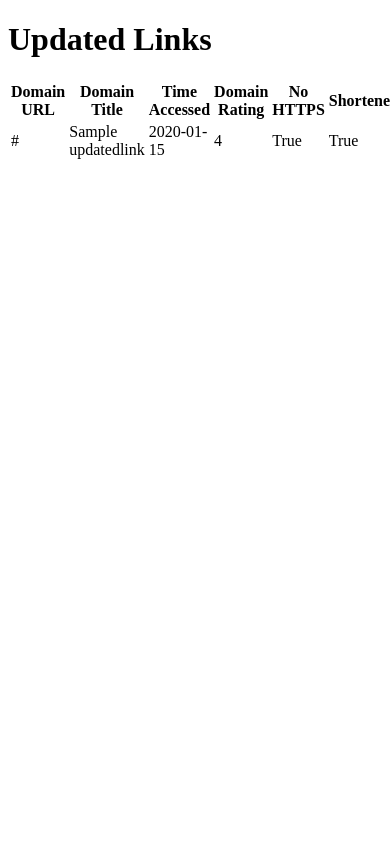
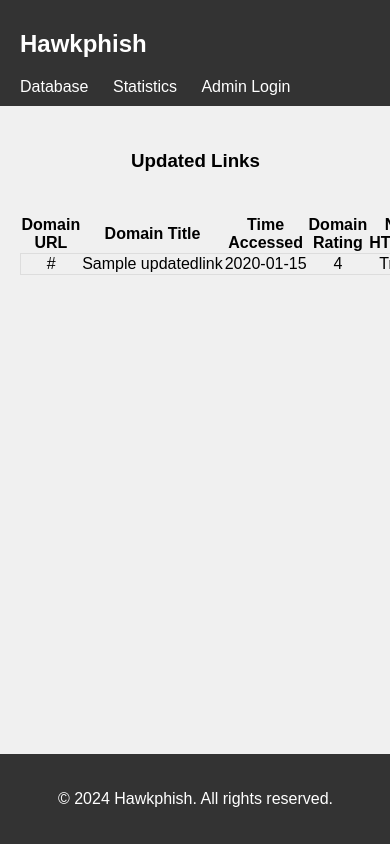
Before and after one commit to deigil/hawkphish_backend, a Django app: page /database/ in a window 390 px wide; the page is wider, and only the part inside the window is pictured. Run offline with Django 5.2, Linux system fonts and the light colour scheme; tables that the repository leaves empty hold one stand-in row (values such as "Sample post").

Commit message:
website and database updates

```diff
--- a/database/admin.py
+++ b/database/admin.py
@@ -1,5 +1,4 @@
 from django.contrib import admin
 from .models import *
 
-admin.site.register(Links)
 admin.site.register(updatedLink)
--- a/database/models.py
+++ b/database/models.py
@@ -1,22 +1,4 @@
 from django.db import models
-class Links(models.Model):
-    domainURL = models.CharField(max_length = 255, default= "No-URL")
-
-    domainTitle = models.CharField(max_length = 255, default= "No-Title")
-
-    timeAccessed = models.CharField(max_length = 255, default= "Never happened")
-
-    domainRating = models.IntegerField(default = 0)
-
-    reasonNoHttps = models.BooleanField(default = False)
-    reasonShortened = models.BooleanField(default = False)
-    reasonAtSymbol = models.BooleanField(default = False)
-    reasonBadExtension = models.BooleanField(default = False)
-
-    clicked_count = models.IntegerField(default = 1)
-
-    def __str__(self):
-        return self.domainURL
 
 class updatedLink(models.Model):
     domainURL = models.CharField(max_length = 255, default= "No-URL")
@@ -38,25 +20,3 @@ class updatedLink(models.Model):
 
     def __str__(self):
         return self.domainURL
-
-# import requests
-
-# # Create the article data
-# networkEntry = {
-#     "ssid": networkSSID,
-#     "bssid": networkBSSID
-# }
-
-# # Serialize the article data to JSON
-# json_data = json.dumps(networkEntry)
-
-# # Send the POST request to the API endpoint
-# response = requests.post("http://ec2-18-223-137-231.us-east-2.compute.amazonaws.com:8000/frontendAPI/", data=json_data, headers={"Content-Type": "application/json"})
-
-# # Check the response status code
-# if response.status_code == 201:
-#     print("Article created successfully!")
-#     print(response.json())
-# else:
-#     print("Error creating article:", response.status_code)
-#     print(response.text)
--- a/database/serializers.py
+++ b/database/serializers.py
@@ -3,11 +3,6 @@ from .models import *
 
 class LinkSerializer(serializers.ModelSerializer):
     class Meta:
-        model = Links
-        fields = ['domainURL','domainTitle','timeAccessed','domainRating',
-                  'reasonNoHttps','reasonShortened','reasonAtSymbol',
-                  'reasonBadExtension', 'clicked_count']
-
         model = updatedLink
         fields = ['domainURL','domainTitle','timeAccessed','domainRating',
                   'reasonNoHttps','reasonShortened','reasonAtSymbol',
--- a/static/website/css/styles.css
+++ b/static/website/css/styles.css
@@ -8,14 +8,23 @@ body {
   background-color: #f0f0f0;
 }
 
-.wrapper{
-  flex-grow: 1; /* Grow to fill remaining vertical space */
+.wrapper {
+  flex-grow: 1;
+}
+
+/* For smaller screens */
+@media only screen and (max-width: 600px) {
+  .container {
+    width: 100%; /* Adjust container width for smaller screens */
+    padding: 10px; /* Adjust padding for smaller screens */
+  }
 }
 
 .container {
-  max-width: 1200px;
+  width: 90%; /* Adjust container width to fit screen */
   margin: 0 auto;
   padding: 0 20px;
+  overflow-x: auto; /* Add horizontal scrolling if needed */
 }
 
 nav {
@@ -53,9 +62,9 @@ nav a:hover {
   text-align: center;
 }
 
-#hero h2 {
-  font-size: 36px;
-  color: #333;
+#hero2 {
+  padding: 25px 0;
+  text-align: center;
 }
 
 #features {
@@ -63,9 +72,39 @@ nav a:hover {
   text-align: center;
 }
 
+.table-container {
+  width: calc(100% - 25px);
+  padding: 10px;
+  box-sizing: border-box;
+}
+
+.database {
+  width: 100%;
+  max-width: 100%; /* Ensure table stays within container */
+  border-collapse: collapse;
+}
+
+
+.data {
+  padding: 8px;
+  text-align: center;
+  border: 1px solid #ddd;
+  overflow: hidden; /* Hide overflowing text */
+  text-overflow: ellipsis; /* Display ellipsis (...) for truncated text */
+  white-space: nowrap; /* Prevent text from wrapping */
+}
+
+/* Show full text on hover */
+.data:hover {
+  white-space: normal; /* Display full text on hover */
+  overflow: visible;
+  text-overflow: initial;
+}
+
 footer {
   background-color: #333;
   color: #fff;
   padding: 20px 0;
   text-align: center;
+  margin-top: auto;
 }
--- a/website/templates/list_links.html
+++ b/website/templates/list_links.html
@@ -1,14 +1,35 @@
-<!-- templates/website/links_list.html -->
+{% load static %}
+
 <!DOCTYPE html>
 <html lang="en">
 <head>
     <meta charset="UTF-8">
-    <title>Hawkphish Updated Links List</title>
+    <meta name="viewport" content="width=device-width, initial-scale=1.0">
+    <title>Hawkphish Database</title>
+    <link rel="stylesheet" href="{% static 'website/css/styles.css' %}">
 </head>
 <body>
-    <h1>Updated Links</h1>
+    <div class="wrapper">
+        <nav>
+            <div class="container">
+                <h1><a href="/">Hawkphish</a></h1>
+                <ul>
+                    <li><a href="/database">Database</a></li>
+                    <li><a href="/statistics">Statistics</a></li>
+                    <li><a href="/admin">Admin Login</a></li>
+                </ul>
+            </div>
+        </nav>
 
-    <table>
+        <section id="hero2">
+            <div class="container">
+                <h3>Updated Links</h3>
+            </div>
+        </section>
+
+        <div class="container">
+            <div class "table-container">
+                <table class="database">
                     <thead>
                         <tr>
                             <th>Domain URL</th>
@@ -26,8 +47,9 @@
                     </thead>
                     <tbody>
                         {% for link in updatedLink %}
-                <tr>
-                    <td>{{ link.domainURL }}</td>
+                            <tr class="data">
+                                <!-- Custom truncation logic for domain URL -->
+                                <td>{{ link.domainURL|slice:":15" }}</td>
                                 <td>{{ link.domainTitle }}</td>
                                 <td>{{ link.timeAccessed }}</td>
                                 <td>{{ link.domainRating }}</td>
@@ -42,5 +64,14 @@
                         {% endfor %}
                     </tbody>
                 </table>
+            </div>
+        </div>
+    </div>
+
+    <footer>
+        <div class="container">
+            <p>&copy; 2024 Hawkphish. All rights reserved.</p>
+        </div>
+    </footer>
 </body>
 </html>
```
Also changed, not shown: static/website/js/script.js (+19 -6 lines), website/templates/homepage.html (+2 -7 lines), 1 other file. Lines whose indentation alone changed are shown as unchanged.
